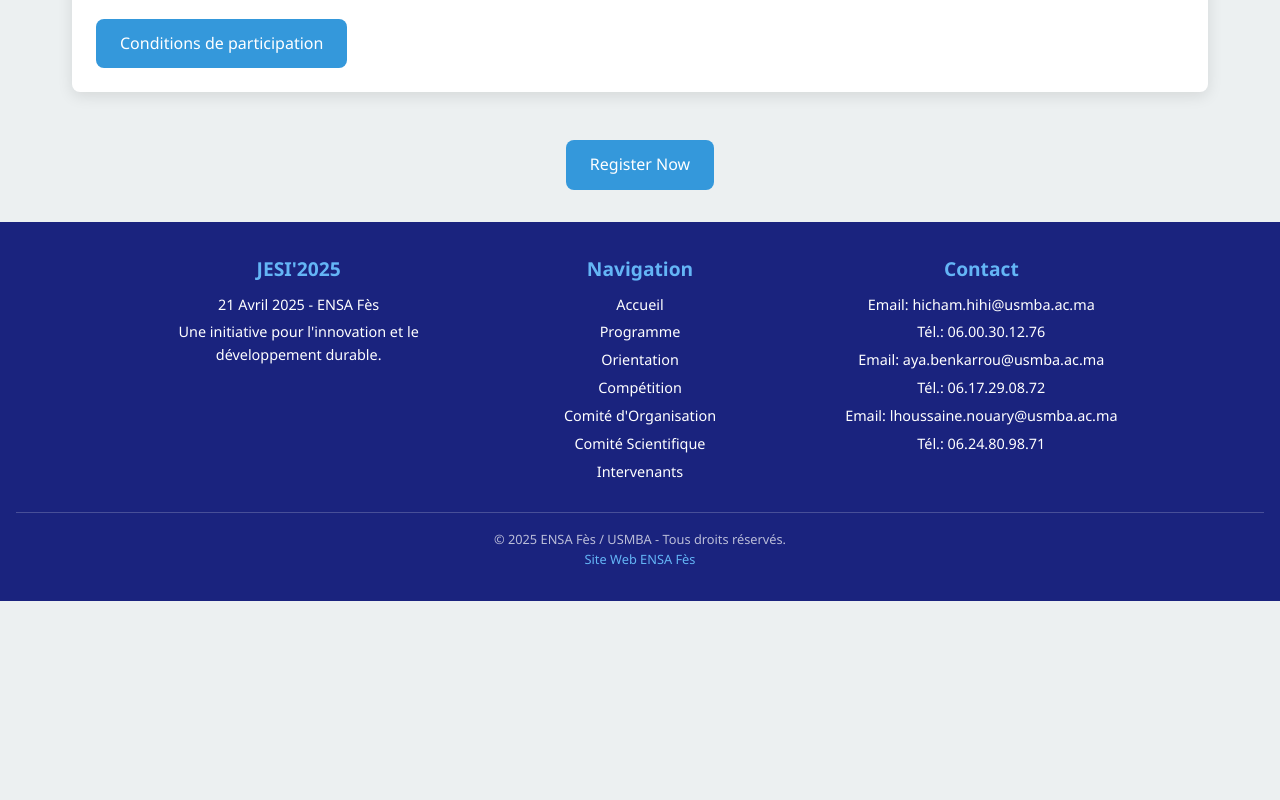
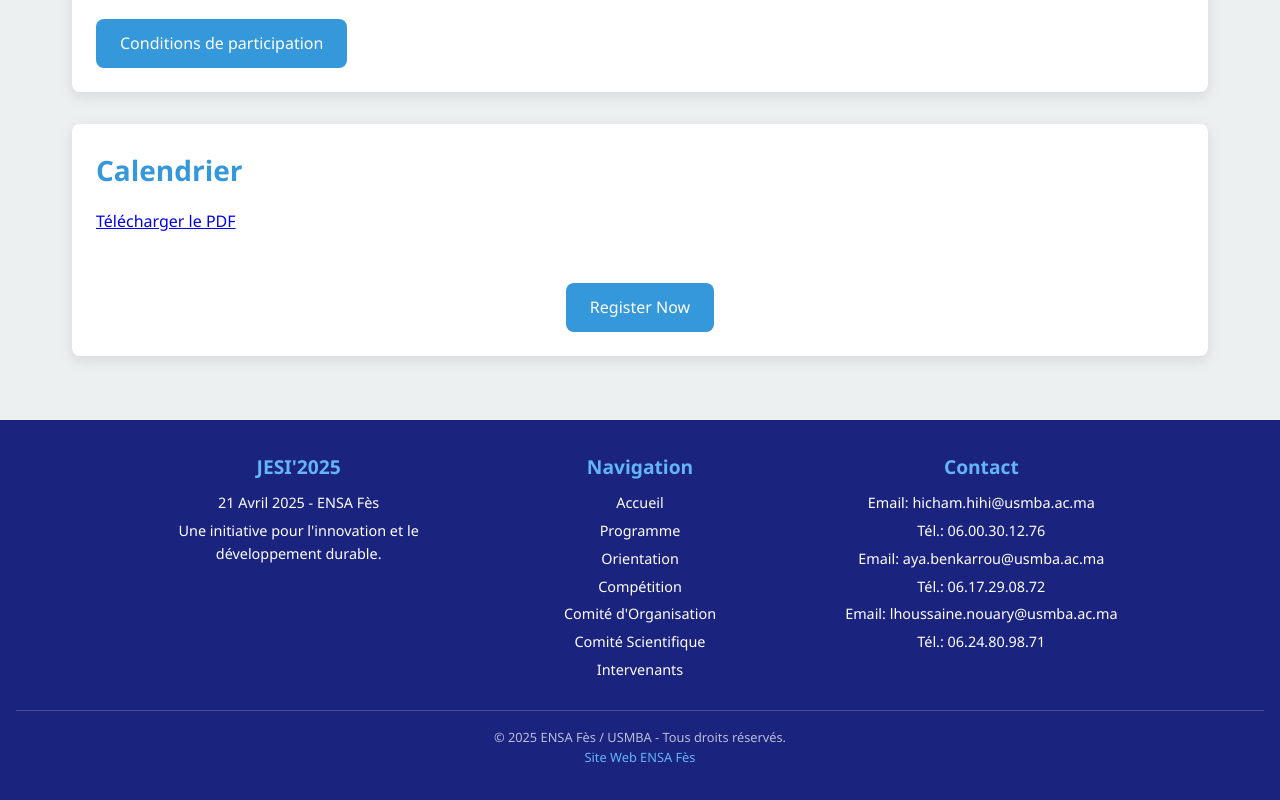
Before and after one commit to ayaa-26/jesi, a website: page indexc.html in a window 1280 px wide. Shown: the part 996-1796 px from the top of the page. Before the commit the page ends 1597 px from the top, so only its background shows below. Drawn offline with Linux system fonts and the light colour scheme.

Commit message:
Update indexc.html

```diff
--- a/indexc.html
+++ b/indexc.html
@@ -111,6 +111,10 @@
             </div>
         </div>
 
+        <div class="section-content">
+            <h2>Calendrier</h2>
+            <a href="images./Calendrier de la compétition technologique  025.pdf">Télécharger le PDF</a>
+
         <!-- Bouton d'inscription -->
         <div style="text-align: center; margin-top: 2rem;">
             <a href="https://forms.gle/cdY2XMarcJ12VDR38" class="btn">Register Now</a>
```
